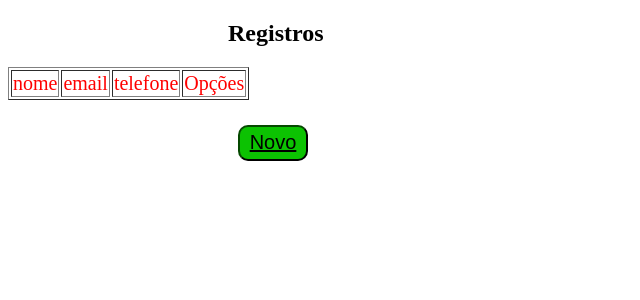
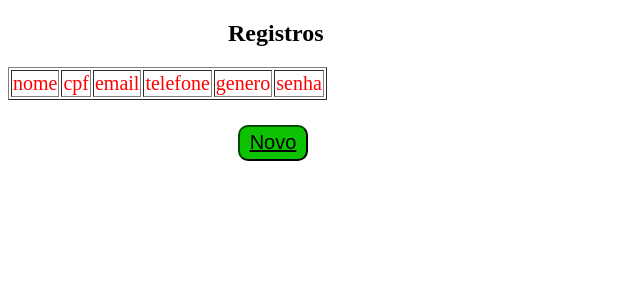
Before and after one commit to miqueias-eds/logica, a Node server app: page /show2 in a window 1280 px wide. Shown: the top 300 px of the page, without its empty margins (0-640 px from the left). Run offline with Node 20, Linux system fonts and the light colour scheme; data that the repository does not hold is empty; some libraries are stand-ins or nearby versions.

Commit message:
18/11/26 19:59

```diff
--- a/api/server2.js
+++ b/api/server2.js
@@ -22,8 +22,11 @@ app.get("/index2", (req, res) => (
 app.post("/show2", async (req, res) => {
     await collection.insertOne ({
         nome: req.body.nome,
+        cpf: req.body.cpf,
         email: req.body.email,
-        telefone: req.body.telefone
+        telefone: req.body.telefone,
+        genero: req.body.genero,
+        senha: req.body.senha
     })
     res.redirect("/show2")
 } )
--- a/api/views/index2.ejs
+++ b/api/views/index2.ejs
@@ -10,7 +10,7 @@
     <h2>Registrar<h2>
     <form action="/show2" method="POST">
         <input type="text" placeholder="Nome" name="nome">
-        <input type="email" placeholder="cpf" name="cpf">
+        <input type="text" placeholder="cpf" name="cpf">
         <input type="text" placeholder="email" name="email">
         <input type="text" placeholder="telefone" name="telefone">
         <input type="text" placeholder="genero" name="genero">
--- a/api/views/show2.ejs
+++ b/api/views/show2.ejs
@@ -12,9 +12,11 @@
         <thead>
             <tr style="font-size: 20px;">
                 <td style="color: red;">nome</td>
+                <td style="color: red;">cpf</td>
                 <td style="color: red;">email</td>
                 <td style="color: red;">telefone</td>
-                <td style="color: red;">Opções</td>
+                <td style="color: red;">genero</td>
+                <td style="color: red;">senha</td>
             </tr>
         </thead>
         <tbody style="font-size: 20px;">
```
Also changed, not shown: api/views/edit2.ejs (+6 -3 lines).
